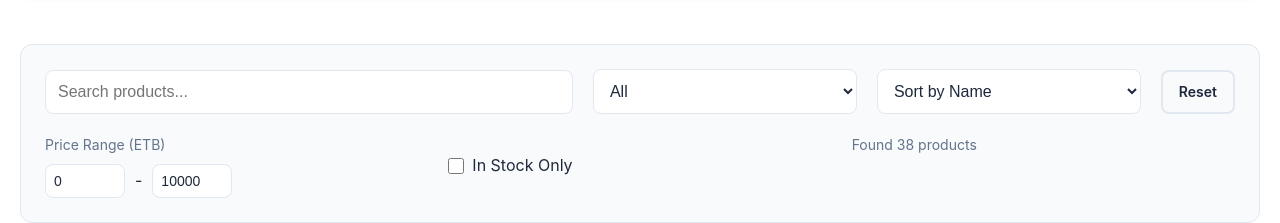
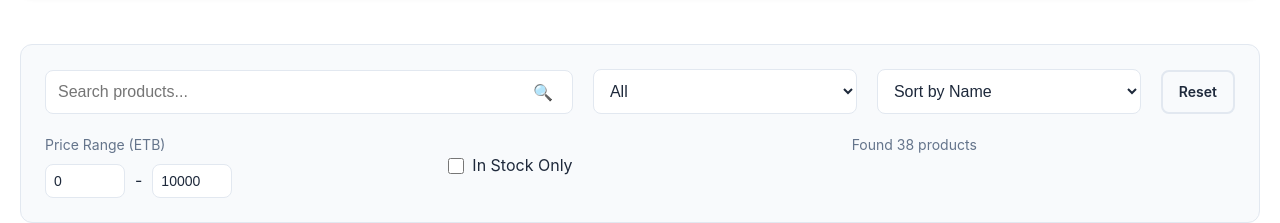
Before and after one commit to Rihana8691/Shop-Hub, a React (Vite) app in the folder frontend/: page /shop in a window 1280 px wide. Shown: the part 349-572 px from the top of the page. Built offline with nearby package versions, Linux system fonts and the light colour scheme.

Commit message:
Add clickable search icon to search bar

```diff
--- a/frontend/src/pages/ShopPage.jsx
+++ b/frontend/src/pages/ShopPage.jsx
@@ -146,6 +146,7 @@ const ShopPage = () => {
         <div style={{display: 'grid', gridTemplateColumns: '2fr 1fr 1fr auto', gap: '20px', alignItems: 'end'}}>
           {/* Search with Suggestions */}
           <div style={{position: 'relative'}}>
+            <div style={{position: 'relative', display: 'flex', alignItems: 'center'}}>
               <input
                 type="text"
                 placeholder="Search products..."
@@ -163,7 +164,7 @@ const ShopPage = () => {
                 }}
                 style={{
                   width: '100%',
-                padding: '12px',
+                  padding: '12px 40px 12px 12px',
                   border: '1px solid var(--border)',
                   borderRadius: 'var(--radius-md)',
                   fontSize: '16px',
@@ -171,6 +172,28 @@ const ShopPage = () => {
                   color: 'var(--text-primary)'
                 }}
               />
+              <button
+                onClick={() => {
+                  if (searchTerm.trim()) {
+                    handleSearch(searchTerm);
+                  }
+                }}
+                style={{
+                  position: 'absolute',
+                  right: '12px',
+                  top: '50%',
+                  transform: 'translateY(-50%)',
+                  background: 'none',
+                  border: 'none',
+                  color: 'var(--text-secondary)',
+                  cursor: 'pointer',
+                  fontSize: '16px',
+                  padding: '8px'
+                }}
+              >
+                🔍
+              </button>
+            </div>
 
             {showSuggestions && recentSearches.length > 0 && (
               <div style={{
```
Lines whose indentation alone changed are shown as unchanged.
